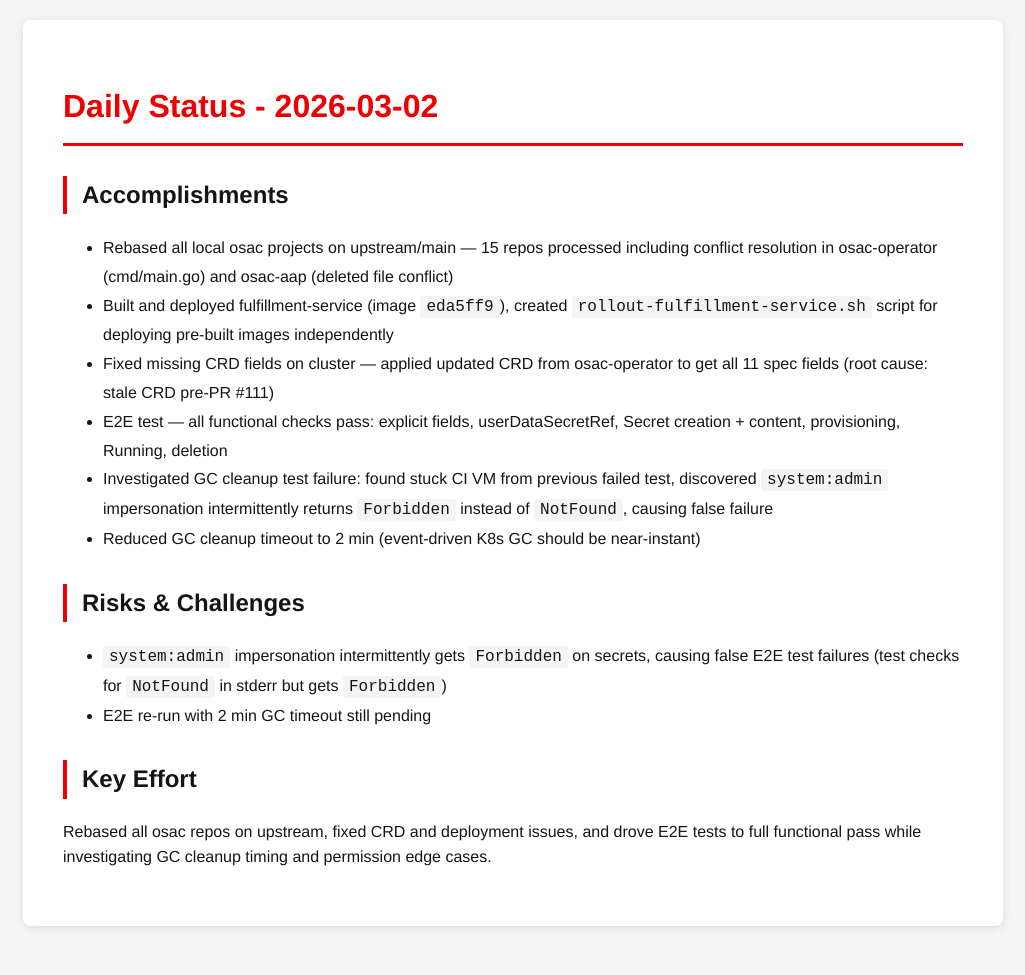
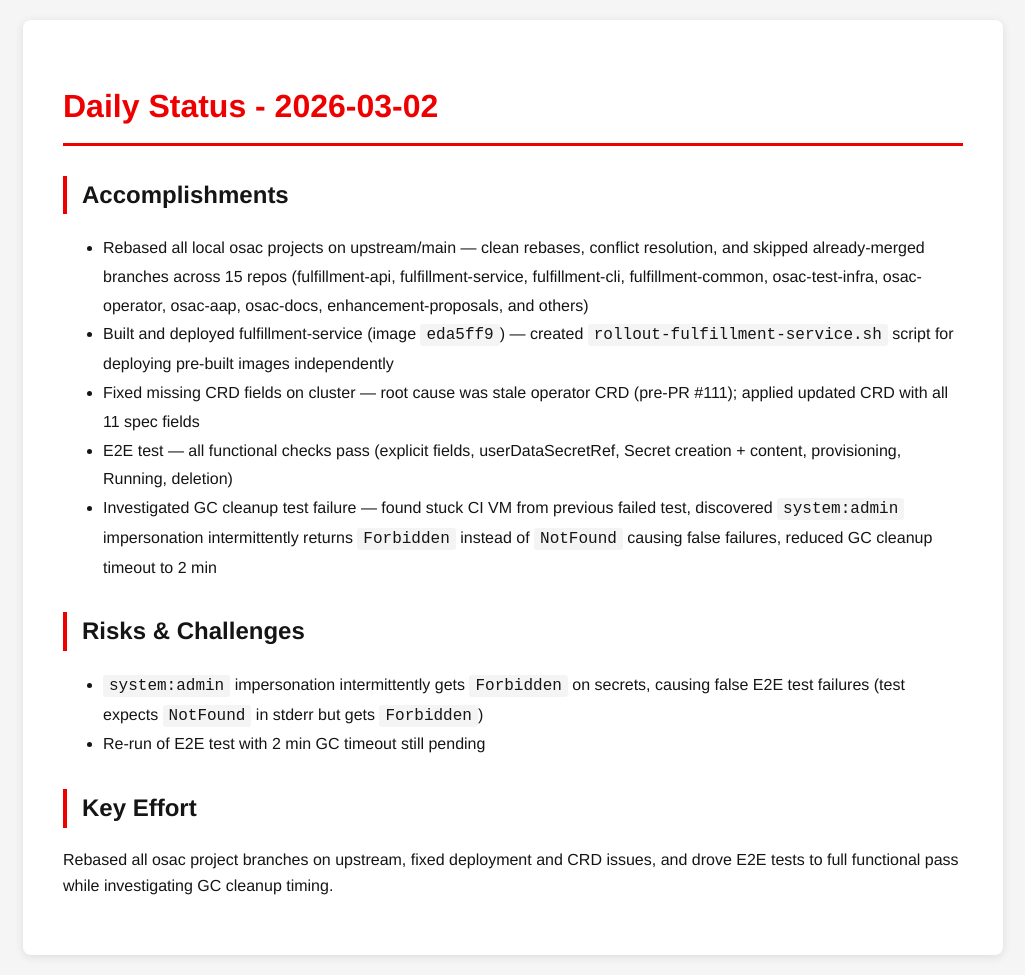
Before and after one commit to tzvatot/daily-status, a Jekyll site: the page built from 2026-03-02.md, in a window 1280 px wide. Shown: the whole page, without its empty margins (127-1152 px from the left). Built offline with Jekyll 4.4.1, drawn with Linux system fonts in a browser that asks for light colours; before the commit the page ends 946 px from its top, so only the background shows below that.

Commit message:
Daily status update - 2026-03-02

```diff
--- a/2026-03-02.md
+++ b/2026-03-02.md
@@ -7,16 +7,18 @@ date: 2026-03-02
 # Daily Status - 2026-03-02
 
 ## Accomplishments
-- Rebased all local osac projects on upstream/main — 15 repos processed including conflict resolution in osac-operator (cmd/main.go) and osac-aap (deleted file conflict)
-- Built and deployed fulfillment-service (image `eda5ff9`), created `rollout-fulfillment-service.sh` script for deploying pre-built images independently
-- Fixed missing CRD fields on cluster — applied updated CRD from osac-operator to get all 11 spec fields (root cause: stale CRD pre-PR #111)
-- E2E test — all functional checks pass: explicit fields, userDataSecretRef, Secret creation + content, provisioning, Running, deletion
-- Investigated GC cleanup test failure: found stuck CI VM from previous failed test, discovered `system:admin` impersonation intermittently returns `Forbidden` instead of `NotFound`, causing false failure
-- Reduced GC cleanup timeout to 2 min (event-driven K8s GC should be near-instant)
+
+- Rebased all local osac projects on upstream/main — clean rebases, conflict resolution, and skipped already-merged branches across 15 repos (fulfillment-api, fulfillment-service, fulfillment-cli, fulfillment-common, osac-test-infra, osac-operator, osac-aap, osac-docs, enhancement-proposals, and others)
+- Built and deployed fulfillment-service (image `eda5ff9`) — created `rollout-fulfillment-service.sh` script for deploying pre-built images independently
+- Fixed missing CRD fields on cluster — root cause was stale operator CRD (pre-PR #111); applied updated CRD with all 11 spec fields
+- E2E test — all functional checks pass (explicit fields, userDataSecretRef, Secret creation + content, provisioning, Running, deletion)
+- Investigated GC cleanup test failure — found stuck CI VM from previous failed test, discovered `system:admin` impersonation intermittently returns `Forbidden` instead of `NotFound` causing false failures, reduced GC cleanup timeout to 2 min
 
 ## Risks & Challenges
-- `system:admin` impersonation intermittently gets `Forbidden` on secrets, causing false E2E test failures (test checks for `NotFound` in stderr but gets `Forbidden`)
-- E2E re-run with 2 min GC timeout still pending
+
+- `system:admin` impersonation intermittently gets `Forbidden` on secrets, causing false E2E test failures (test expects `NotFound` in stderr but gets `Forbidden`)
+- Re-run of E2E test with 2 min GC timeout still pending
 
 ## Key Effort
-Rebased all osac repos on upstream, fixed CRD and deployment issues, and drove E2E tests to full functional pass while investigating GC cleanup timing and permission edge cases.
+
+Rebased all osac project branches on upstream, fixed deployment and CRD issues, and drove E2E tests to full functional pass while investigating GC cleanup timing.
```
